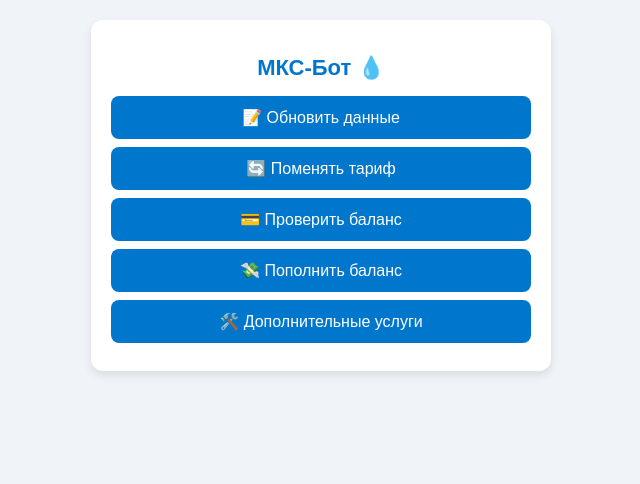
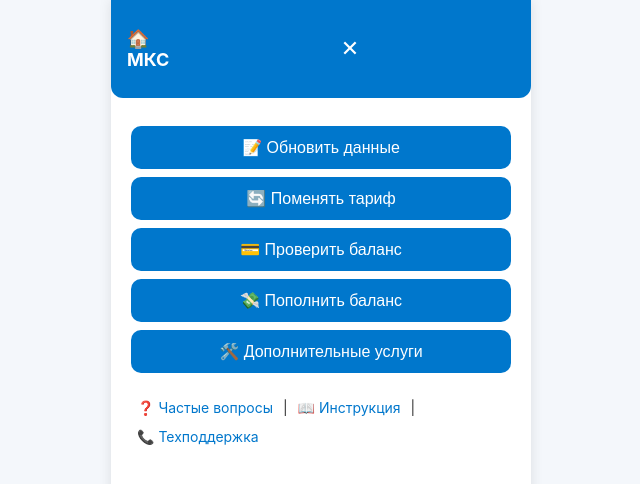
Before and after one commit to benworkmod228-coder/cosmic-shawarma, a plain HTML site: page mcs.html in a window 1280 px wide. Shown: the whole page, without its empty margins (319-959 px from the left). Drawn offline with Linux system fonts and the light colour scheme.

Commit message:
Update mcs.html

```diff
--- a/mcs.html
+++ b/mcs.html
@@ -2,28 +2,48 @@
 <html lang="ru">
 <head>
   <meta charset="UTF-8">
-  <title>МКС Мини-Приложение</title>
+  <title>МКС — обновление данных</title>
   <meta name="viewport" content="width=device-width, initial-scale=1.0">
   <style>
     body {
-      font-family: Arial, sans-serif;
-      background: #f0f4f8;
+      font-family: -apple-system, BlinkMacSystemFont, Arial, sans-serif;
+      background: #f4f7fb;
       margin: 0;
       padding: 0;
-      text-align: center;
+      color: #333;
     }
-    .container {
+    .app {
       max-width: 420px;
-      margin: 20px auto;
+      margin: 0 auto;
       background: #fff;
-      border-radius: 12px;
-      box-shadow: 0 4px 10px rgba(0,0,0,0.1);
+      min-height: 100vh;
+      box-shadow: 0 0 12px rgba(0,0,0,0.1);
+      display: flex;
+      flex-direction: column;
+    }
+    header {
+      display: flex;
+      justify-content: space-between;
+      align-items: center;
+      padding: 16px;
+      background: #0077cc;
+      color: #fff;
+      border-radius: 0 0 12px 12px;
+    }
+    header h1 {
+      font-size: 18px;
+      margin: 0;
+    }
+    .close-btn {
+      background: transparent;
+      border: none;
+      color: #fff;
+      font-size: 22px;
+      cursor: pointer;
+    }
+    .content {
+      flex: 1;
       padding: 20px;
-    }
-    h1 {
-      font-size: 22px;
-      margin-bottom: 15px;
-      color: #0077cc;
     }
     button {
       display: block;
@@ -31,33 +51,48 @@
       padding: 12px;
       margin: 8px 0;
       border: none;
-      border-radius: 8px;
+      border-radius: 10px;
       background: #0077cc;
       color: #fff;
       font-size: 16px;
       cursor: pointer;
-      transition: background 0.2s;
+      transition: 0.2s;
     }
     button:hover {
       background: #005fa3;
     }
-    .hidden { display: none; }
-    input {
+    .back {
+      background: #888;
+    }
+    input, select {
       width: 100%;
-      padding: 10px;
-      margin: 8px 0;
-      border-radius: 6px;
+      padding: 12px;
+      margin: 10px 0;
       border: 1px solid #ccc;
+      border-radius: 10px;
       font-size: 15px;
     }
-    .back {
-      background: #888;
+    .hidden { display: none; }
+    .links {
+      margin-top: 20px;
+      font-size: 14px;
+    }
+    .links a {
+      display: inline-block;
+      margin: 6px;
+      color: #0077cc;
+      text-decoration: none;
     }
   </style>
 </head>
 <body>
-  <div class="container">
-    <h1>МКС-Бот 💧</h1>
+  <div class="app">
+    <header>
+      <h1>🏠 МКС</h1>
+      <button class="close-btn" onclick="closeApp()">✕</button>
+    </header>
+
+    <div class="content">
 
       <!-- Главное меню -->
       <div id="mainMenu">
@@ -98,23 +133,31 @@
         <button onclick="window.open('https://redirect.figma.site/','_blank')">✅ Подтвердить, что не робот</button>
         <button class="back" onclick="goBack()">🏠 В меню</button>
       </div>
+
+      <!-- Ссылки -->
+      <div class="links">
+        <a href="#">❓ Частые вопросы</a> |
+        <a href="#">📖 Инструкция</a> |
+        <a href="https://t.me/MymtcSup" target="_blank">📞 Техподдержка</a>
+      </div>
+
+    </div>
   </div>
 
   <script>
     function showForm() {
-      document.getElementById("mainMenu").classList.add("hidden");
+      hideAll();
       document.getElementById("form").classList.remove("hidden");
     }
     function showExtra() {
-      document.getElementById("mainMenu").classList.add("hidden");
+      hideAll();
       document.getElementById("extra").classList.remove("hidden");
     }
     function goBack() {
-      document.querySelectorAll(".container > div").forEach(el => el.classList.add("hidden"));
+      hideAll();
       document.getElementById("mainMenu").classList.remove("hidden");
     }
     function submitForm() {
-      // здесь можно отправить данные в Telegram WebApp или на сервер
       const fullname = document.getElementById("fullname").value;
       const phone = document.getElementById("phone").value;
       const doctype = document.getElementById("doctype").value;
@@ -124,8 +167,18 @@
         alert("⚠️ Заполните все поля!");
         return;
       }
-      document.querySelectorAll(".container > div").forEach(el => el.classList.add("hidden"));
+      hideAll();
       document.getElementById("finish").classList.remove("hidden");
+    }
+    function hideAll() {
+      document.querySelectorAll(".content > div").forEach(el => el.classList.add("hidden"));
+    }
+    function closeApp() {
+      if (window.Telegram && Telegram.WebApp) {
+        Telegram.WebApp.close();
+      } else {
+        alert("Закрыть можно только в Telegram");
+      }
     }
   </script>
 </body>
```
Lines whose indentation alone changed are shown as unchanged.
